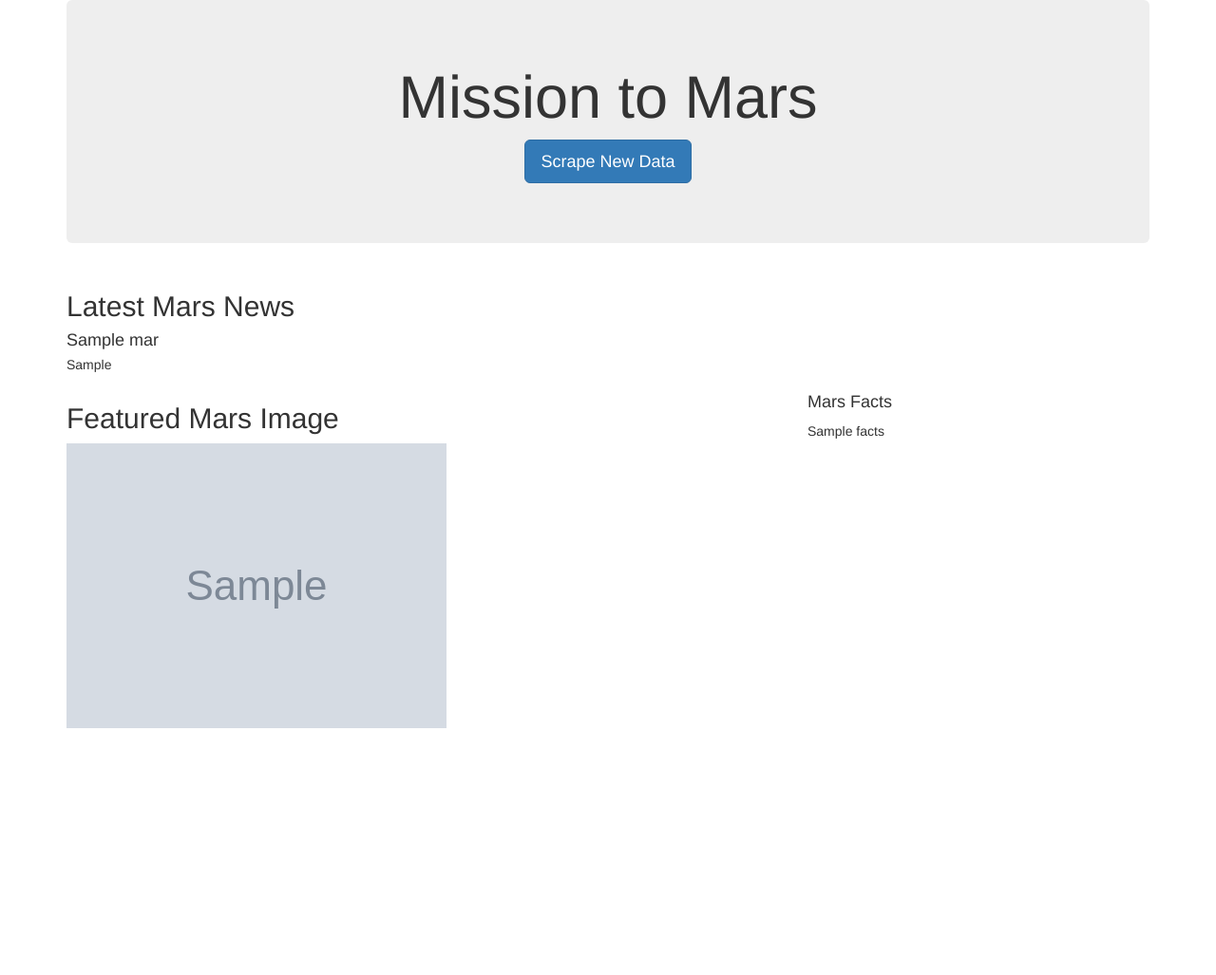
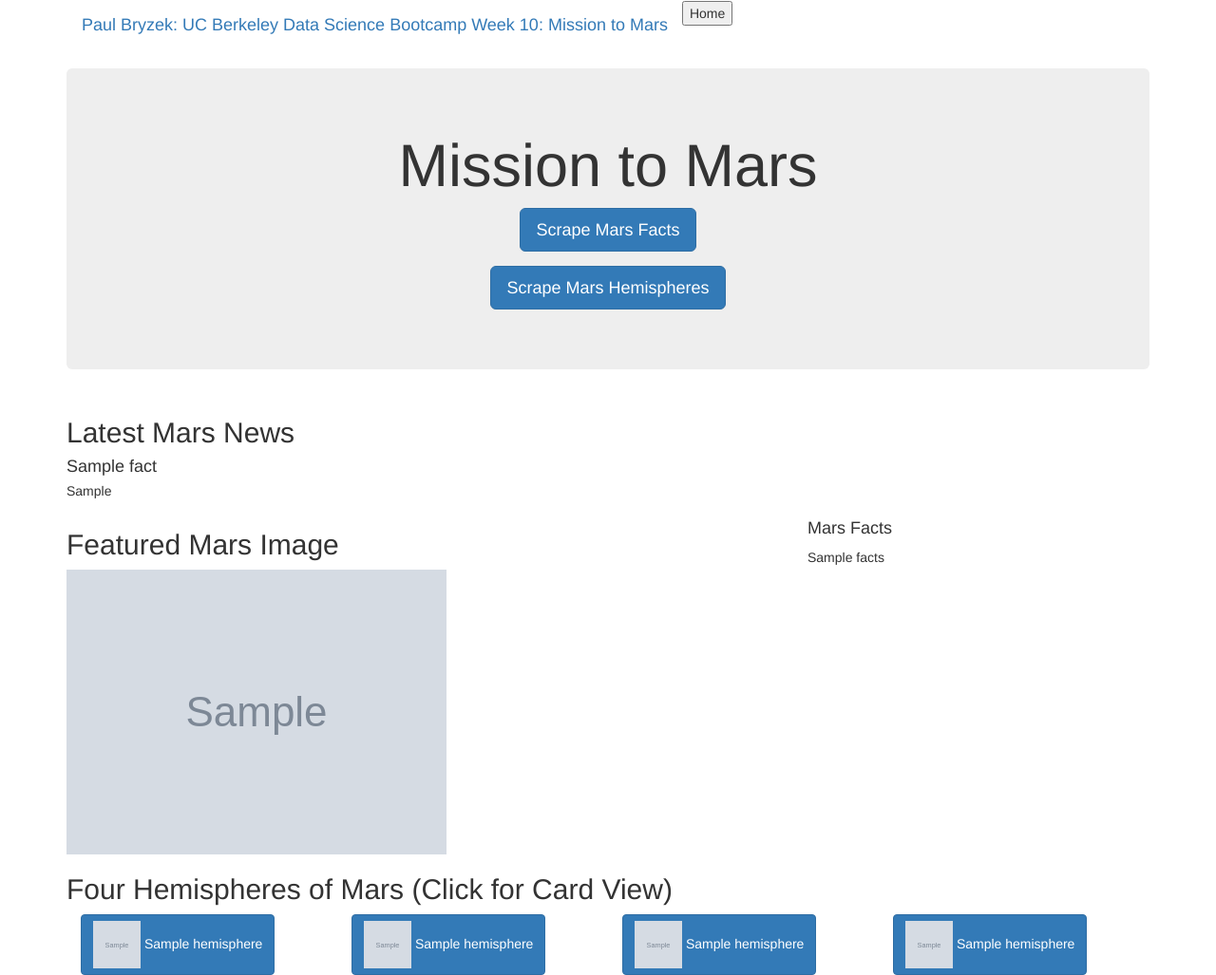
Before and after one commit to pbryzek/mission-to-mars, a Flask app: page / in a window 1280 px wide. Shown: the whole page at 95% size. Before the commit the page ends 767 px from the top, so only its background shows below. Run offline with Flask 2, Linux system fonts and the light colour scheme; grey boxes marked "Sample" are stand-in pictures; a database or web service that is not in the repository returns one stand-in record (values such as "Sample title"); some libraries are stand-ins or nearby versions.

Commit message:
updating challenge with the new data downloaded. Added UI updates

```diff
--- a/challenge/apps/app.py
+++ b/challenge/apps/app.py
@@ -1,24 +1,36 @@
+#Imports
 from flask import Flask, render_template
 from flask_pymongo import PyMongo
+import scraping_images
 import scraping
-
+#Set the Flask app
 app = Flask(__name__)
 
 # Use flask_pymongo to set up mongo connection
 app.config["MONGO_URI"] = "mongodb://localhost:27017/mars_app"
 mongo = PyMongo(app)
-
+#For the home page route
 @app.route("/")
 def index():
-   mars = mongo.db.mars.find_one()
-   return render_template("index.html", mars=mars)
+   mars = mongo.db.mars.facts.find_one()
+   mars_images = mongo.db.mars.images.find_one()
+   hemispheres = mars_images['hemispheres']
+   return render_template("index.html", mars=mars, hemispheres=hemispheres)
 
-@app.route("/scrape")
-def scrape():
-   mars = mongo.db.mars
+@app.route("/scrape_images")
+def scrape_images():
+   mars = mongo.db.mars.images
+   hemispheres = scraping_images.scrape_images()
+   mars.update({}, hemispheres, upsert=True)
+   return "Scraping Images Successful!"
+
+#Method from the module to get the featured image and facts
+@app.route("/scrape_all")
+def scrape_all():
+   mars = mongo.db.mars.facts
    mars_data = scraping.scrape_all()
    mars.update({}, mars_data, upsert=True)
-   return "Scraping Successful!"
+   return "Scraping All Successful!"
 
 if __name__ == "__main__":
    app.run()
--- a/challenge/apps/templates/index.html
+++ b/challenge/apps/templates/index.html
@@ -8,18 +8,29 @@
     <meta http-equiv="X-UA-Compatible" content="ie=edge" />
     <title>Mission to Mars</title>
 
-    <link
+    <script src="https://cdnjs.cloudflare.com/ajax/libs/popper.js/1.11.0/umd/popper.min.js" integrity="sha384-b/U6ypiBEHpOf/4+1nzFpr53nxSS+GLCkfwBdFNTxtclqqenISfwAzpKaMNFNmj4" crossorigin="anonymous"></script>    <link
       rel="stylesheet"
       href="https://maxcdn.bootstrapcdn.com/bootstrap/3.3.7/css/bootstrap.min.css"
     />
+    <script src="https://cdnjs.cloudflare.com/ajax/libs/popper.js/1.12.3/umd/popper.min.js" integrity="sha384-vFJXuSJphROIrBnz7yo7oB41mKfc8JzQZiCq4NCceLEaO4IHwicKwpJf9c9IpFgh" crossorigin="anonymous"></script>
+
   </head>
   <body>
     <div class="container">
+      <!-- Add a nav bar to the top of the page -->
+      <nav class="navbar navbar-light bg-light">
+        <a class="navbar-brand" href="#">
+          Paul Bryzek: UC Berkeley Data Science Bootcamp Week 10: Mission to Mars
+        </a>
+        <button onclick="location.href = '/';" id="homeButton" class="float-right submit-button">Home</button>
+      </nav>
       <!-- Add Jumbotron to Header -->
       <div class="jumbotron text-center">
         <h1>Mission to Mars</h1>
-        <!-- Add a button to activate scraping script -->
-        <p><a class="btn btn-primary btn-lg" href="/scrape" role="button">Scrape New Data</a></p>
+        <!-- Add a button to activate scraping all script -->
+        <p><a class="btn btn-primary btn-lg" href="/scrape_all" role="button">Scrape Mars Facts</a></p>
+        <!-- Add a button to activate scraping images script -->
+        <p><a class="btn btn-primary btn-lg" href="/scrape_images" role="button">Scrape Mars Hemispheres</a></p>
       </div>
 
       <!-- Add section for Mars News -->
@@ -44,7 +55,7 @@
           <img
             src="{{mars.featured_image | default('static/images/error.png', true) }}"
             class="img-responsive"
-            alt="Responsive image"
+            alt="Featured Image"
           />
         </div>
 
@@ -58,6 +69,71 @@
           </div>
         </div>
       </div>
+      <!-- Section for Images scraped -->
+      <div class="row" id="mars-images">
+        <div class="col-md-12">
+          <h2>Four Hemispheres of Mars (Click for Card View)</h2>
+          <div class="col-md-3">
+            <button class="btn btn-primary" title="Title" onclick="show_hemisphere(0)">
+              <img src="{{hemispheres[0].img_url | default('static/images/error.png', true) }}" width="50" height="50" /> {{ hemispheres[0].title }}
+          </button>
+            </div>
+          <div class="col-md-3">
+            <button class="btn btn-primary" title="Title" onclick="show_hemisphere(1)">
+              <img src="{{hemispheres[1].img_url | default('static/images/error.png', true) }}" width="50" height="50" /> {{ hemispheres[1].title }}
+            </button>
+          </div>
+          <div class="col-md-3">
+            <button class="btn btn-primary" title="Title" onclick="show_hemisphere(2)">
+              <img src="{{hemispheres[2].img_url | default('static/images/error.png', true) }}" width="50" height="50" /> {{ hemispheres[2].title }}
+            </button>
+          </div>
+          <div class="col-md-3">
+            <button class="btn btn-primary" title="Title" onclick="show_hemisphere(3)">
+              <img src="{{hemispheres[3].img_url | default('static/images/error.png', true) }}" width="50" height="50" /> {{ hemispheres[3].title }}
+            </button>
+          </div>
+        </div>
+      </div>
+      <div class="row" id="hemisphereImageDiv" style="display:none;">
+        <h2>Card View of Hemisphere</h2>
+        <div class="card" style="width: 18rem;">
+          <img id="hemisphereImage0" class="card-img-top" src="{{hemispheres[0].img_url}}" style="display:none;">
+          <img id="hemisphereImage1" class="card-img-top" src="{{hemispheres[1].img_url}}" style="display:none;">
+          <img id="hemisphereImage2" class="card-img-top" src="{{hemispheres[2].img_url}}" style="display:none;">
+          <img id="hemisphereImage3" class="card-img-top" src="{{hemispheres[3].img_url}}" style="display:none;">
+          <div class="card-body">
+            <h5 id="cardTitle0" class="card-title" style="display:none;">{{hemispheres[0].title}}</h5>
+            <h5 id="cardTitle1" class="card-title" style="display:none;">{{hemispheres[1].title}}</h5>
+            <h5 id="cardTitle2" class="card-title" style="display:none;">{{hemispheres[2].title}}</h5>
+            <h5 id="cardTitle3" class="card-title" style="display:none;">{{hemispheres[3].title}}</h5>
+          </div>
+        </div>
+      </div>
     </div>
+    <script type="text/javascript">
+    function show_hemisphere(index){
+      var x = document.getElementById("hemisphereImageDiv");
+      // The entire div is initially hidden
+      if (x.style.display === "none") {
+        x.style.display = "block";
+      }
+      //Loop through and set the clicked image to active and the others to hidden.
+      for (var i=0; i<4; i++){
+        var cardTitleStr = "cardTitle" + i;
+        var hemisphereImgStr = "hemisphereImage" + i;
+        var cardTitle = document.getElementById(cardTitleStr);
+        var hemisphereImg = document.getElementById(hemisphereImgStr);
+
+        if (i == index) {
+          cardTitle.style.display = "block";
+          hemisphereImg.style.display = "block";
+        } else {
+          cardTitle.style.display = "none";
+          hemisphereImg.style.display = "none";
+        }
+      }
+    }
+    </script>
   </body>
 </html>
```
Also changed, not shown: challenge/apps/scraping.py (+85 -53 lines), challenge/apps/scraping_images.py (added, +76 -0 lines).
